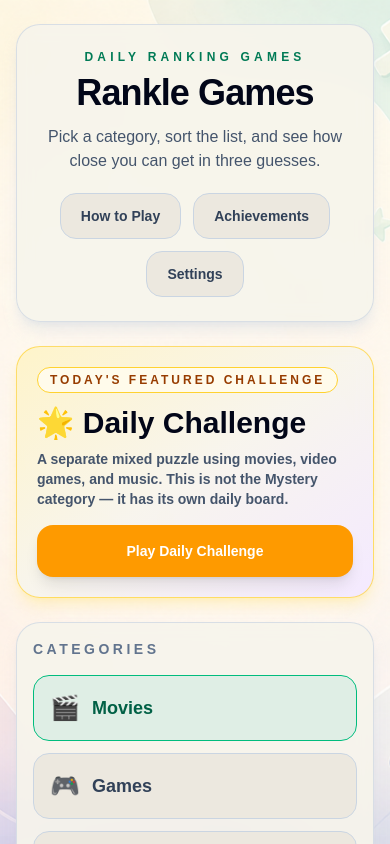
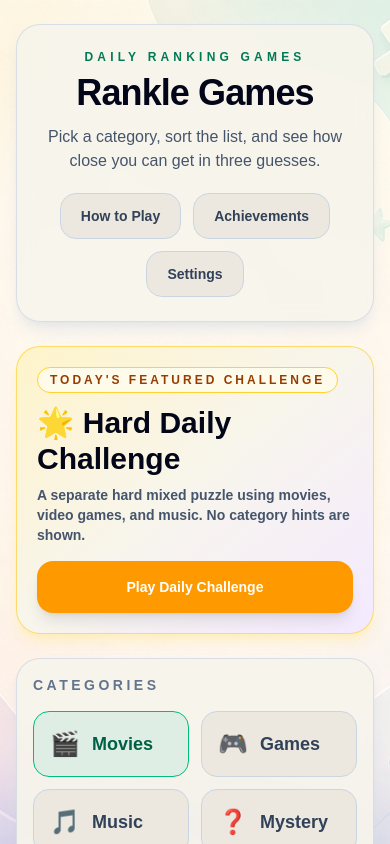
Before and after one commit to codyreese28/rankle-games, a Next.js app: page / in a window 390 px wide. Shown: the top 844 px of the page. Built offline with nearby package versions, Linux system fonts and the light colour scheme; no server answers.

Commit message:
Improve horizontal layout and daily challenge

```diff
--- a/app/page.tsx
+++ b/app/page.tsx
@@ -47,7 +47,7 @@ const dailyChallenge = {
   emoji: "🌟",
   apiPath: "/api/daily-challenge/today",
   storagePrefix: "rankle-daily-challenge",
-  accentLabel: "Daily Featured Mix",
+  accentLabel: "Hard Daily Mix",
   theme: "mystery" as const,
 };
 
@@ -115,12 +115,12 @@ export default function HomePage() {
               </div>
 
               <h2 className="mt-3 text-3xl font-black text-slate-950 md:text-4xl">
-                🌟 Daily Challenge
+                🌟 Hard Daily Challenge
               </h2>
 
               <p className="mt-2 max-w-2xl text-sm font-bold text-slate-600 md:text-base">
-                A separate mixed puzzle using movies, video games, and music.
-                This is not the Mystery category — it has its own daily board.
+                A separate hard mixed puzzle using movies, video games, and
+                music. No category hints are shown.
               </p>
             </div>
 
@@ -132,18 +132,20 @@ export default function HomePage() {
                   : "bg-amber-500 text-white hover:bg-amber-400"
               }`}
             >
-              {isDailySelected ? "Daily Challenge Selected" : "Play Daily Challenge"}
+              {isDailySelected
+                ? "Daily Challenge Selected"
+                : "Play Daily Challenge"}
             </button>
           </div>
         </section>
 
-        <div className="grid gap-6 md:grid-cols-[220px_1fr]">
+        <div className="grid gap-6 xl:grid-cols-[220px_1fr]">
           <aside className="rounded-3xl border border-slate-300/70 bg-[#f7f4ec]/90 p-4 shadow-lg shadow-slate-300/40 backdrop-blur-sm">
             <h2 className="mb-4 text-sm font-black uppercase tracking-[0.25em] text-slate-500">
               Categories
             </h2>
 
-            <nav className="space-y-3">
+            <nav className="grid grid-cols-2 gap-3 sm:grid-cols-4 xl:block xl:space-y-3">
               {categoryKeys.map((key) => {
                 const category = categories[key];
                 const isActive = selectedGameKey === key;
--- a/components/RankleGame.tsx
+++ b/components/RankleGame.tsx
@@ -223,11 +223,11 @@ function SortableCard({
       <img
         src={item.image}
         alt={item.title}
-        className="h-16 w-16 shrink-0 rounded-2xl border border-slate-200 object-cover"
+        className="h-20 w-20 shrink-0 rounded-2xl object-cover shadow-md ring-1 ring-slate-300"
       />
 
       <div className="min-w-0 flex-1">
-        <div className="truncate text-lg font-black text-slate-900">
+        <div className="truncate text-lg font-black text-slate-950">
           {item.title}
         </div>
         <div className="text-xs font-semibold text-slate-500">
@@ -1364,7 +1364,7 @@ const achievementUnlockedModal =
         </section>
 
         <aside
-          className={`rounded-[2rem] border ${themeClasses.border} ${themeClasses.panel} p-5 shadow-[0_10px_30px_rgba(15,23,42,0.08)]`}
+          className={`rounded-[2rem] border ${themeClasses.border} ${themeClasses.panel} p-5 shadow-lg ${themeClasses.glow} lg:sticky lg:top-6`}
         >
           <div className="mb-5">
             <div
```
